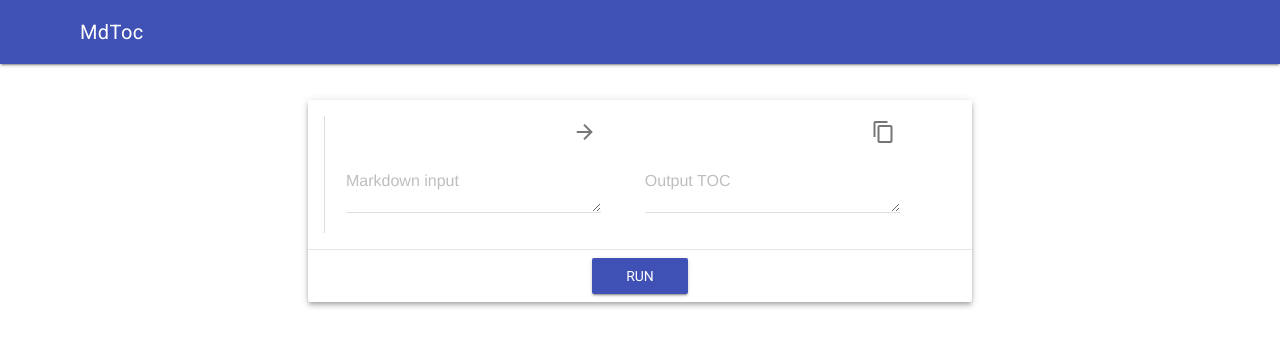
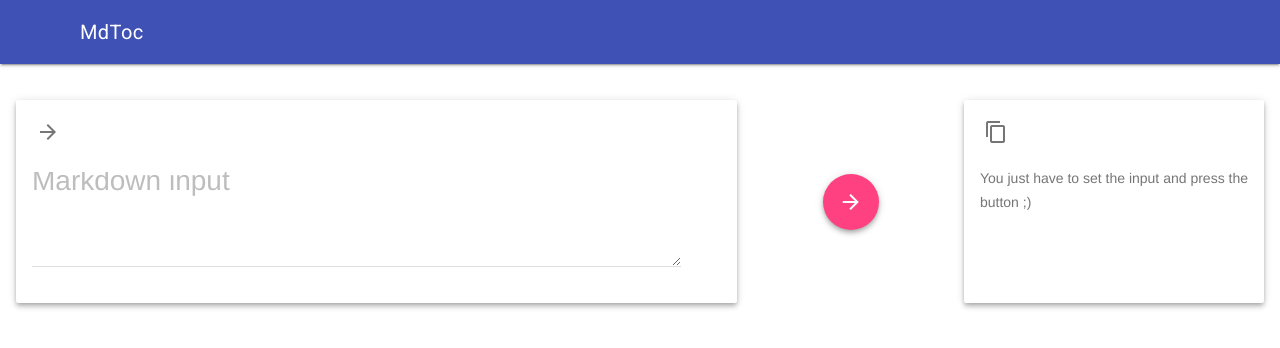
Before and after one commit to MdToc/MdToc.github.io, a website: page index.html in a window 1280 px wide. Drawn offline with nearby package versions, Linux system fonts and the light colour scheme; files whose address does not match are found by name.

Commit message:
Change style and add basic angular binding

```diff
--- a/css/style.css
+++ b/css/style.css
@@ -1,47 +1,15 @@
-.small-label {
-    font-size: 14px;
-}
-
 .full-width {
     width: 100%;
 }
 
 .mdl-layout__content {
     margin: initial;
+    height: 100%;
 }
 .mdl-textfield__label {
     font-size: 28px;
 }
-.mdtoc-separator {
-    position: absolute;
-    width: 1px;
-    height: calc(100% - 53px - 16px - 16px);
-    background-color: #DDD;
+
+.mdl-card {
+    transition: all 0.3s ease-in-out;
 }
-.mdtoc-layout {
-    display: flex;
-    width: calc(100% - 32px);
-}
-.mdtoc-column {
-    width: calc(50% - 44px);
-    margin: 0 22px;
-}
-.mdtoc-actions {
-    float: right;
-}
-
-.mdl-center {
-    text-align: center;
-}
-
-@media (max-width: 840px) {
-    .mdtoc-layout {
-        flex-direction: column;
-    }
-    .mdtoc-column {
-        width: 90%;
-    }
-    .mdtoc-separator {
-        display: none;
-    }
-}
--- a/index.html
+++ b/index.html
@@ -3,10 +3,11 @@
   <head>
     <link rel="stylesheet" type="text/css" href="https://fonts.googleapis.com/css?family=Roboto:regular,bold,italic,thin,light,bolditalic,black,medium&amp;lang=en">
     <link rel="stylesheet" type="text/css" href="https://fonts.googleapis.com/icon?family=Material+Icons">
-    <link rel="stylesheet" type="text/css" href="css/style.css" />
+
     <link rel="stylesheet" type="text/css" href="./node_modules/material-design-lite/material.min.css" />
     <script type="text/javascript" src="./node_modules/material-design-lite/material.min.js" defer></script>
     <script type="text/javascript" src="./node_modules/angular/angular.min.js" defer></script>
+    <link rel="stylesheet" type="text/css" href="css/style.css" />
     <script type="text/javascript" src="./js/app.js" defer></script>
   </head>
 
@@ -19,37 +20,37 @@
       </header>
       <br />
       <main class="mdl-layout__content mdl-grid">
-            <div class="mdl-cell mdl-cell--1-col mdl-cell--hide-tablet mdl-cell--hide-phone"></div>
-            <div class="mdl-cell mdl-cell--10-col mdl-card mdl-shadow--4dp">
+            <div ng-class="MdToc.output ? 'mdl-cell--3-col' : 'mdl-cell--7-col'" class="mdl-cell mdl-card mdl-shadow--4dp">
                 <div class="mdl-card__supporting-text mdtoc-layout">
-                    <div class="mdtoc-column">
                     <div class="mdtoc-actions">
                         <button class="mdl-button mdl-js-button mdl-button--icon">
                             <i class="material-icons">arrow_forward</i>
                         </button>
                     </div>
                     <div class="mdl-textfield mdl-js-textfield full-width">
-                            <textarea class="mdl-textfield__input" type="text" rows= "2" id="sample5" ></textarea>
+                        <textarea ng-keypress="MdToc.resetOutput()" ng-model="MdToc.input" class="mdl-textfield__input" type="text" rows= "5" id="sample5" ></textarea>
                         <label class="mdl-textfield__label" for="sample5">Markdown input</label>
                     </div>
                 </div>
-                    <div class="mdtoc-separator"></div>
-                    <div class="mdtoc-column">
+            </div>
+            <button ng-click="MdToc.processHandler()" class="mdl-button mdl-js-button mdl-button--fab mdl-button--colored mdl-shadow--4dp">
+                <i class="material-icons">arrow_forward</i>
+            </button>
+            <div ng-class="MdToc.output ? 'mdl-cell--7-col' : 'mdl-cell--3-col'" class="mdl-cell mdl-card mdl-shadow--4dp">
+                <div class="mdl-card__supporting-text mdtoc-layout">
                     <div class="mdtoc-actions">
                         <button class="mdl-button mdl-js-button mdl-button--icon">
                             <i class="material-icons">content_copy</i>
                         </button>
                     </div>
-                        <div class="mdl-textfield mdl-js-textfield full-width">
-                            <textarea class="mdl-textfield__input" type="text" rows= "2" id="sample5" ></textarea>
-                            <label class="mdl-textfield__label" for="sample5">Output TOC</label>
+                    <div ng-show="MdToc.output" class="mdl-textfield full-width">
+                        <textarea class="mdl-textfield__input" type="text" rows= "5" id="sample5" ng-model="MdToc.output"></textarea>
+                    </div>
+                    <div ng-hide="MdToc.output">
+                        <br />
+                        <p>You just have to set the input and press the button ;)</p>
                     </div>
                 </div>
-                </div>
-                <div class="mdl-card__actions mdl-card--border mdl-center">
-                    <a ng-click="MdToc.process()" class="mdl-button mdl-button--raised mdl-button--colored mdl-js-button mdl-js-ripple-effect">
-                        Run
-                    </a>
             </div>
         </div>
       </main>
--- a/js/app.js
+++ b/js/app.js
@@ -3,11 +3,19 @@
 
   app.controller('MdTocController', function(){
     var MdToc = this;
+
     MdToc.projectName = "MdToc";
+    MdToc.input = "";
+    MdToc.output = undefined;
 
-    MdToc.process = function() {
-        console.log("Test");
-    }
+    MdToc.processHandler = function() {
+        MdToc.output = "Bli bli bli bli bli";
+    };
+
+    MdToc.resetOutput = function() {
+        MdToc.output = undefined;
+    };
+
   });
 
 })();
```
Lines whose indentation alone changed are shown as unchanged.
